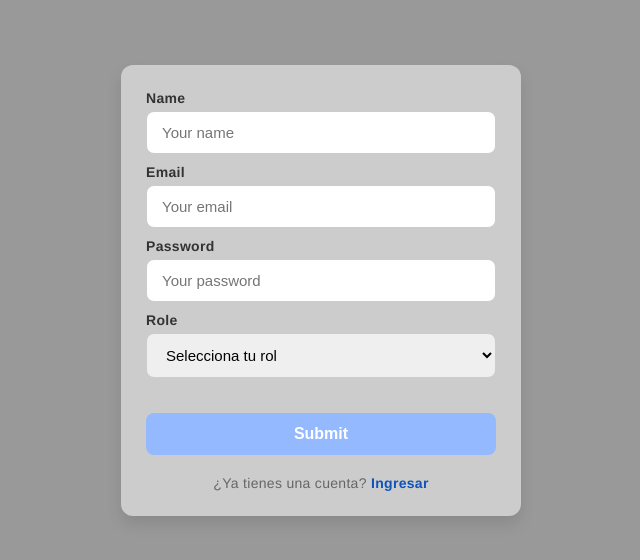
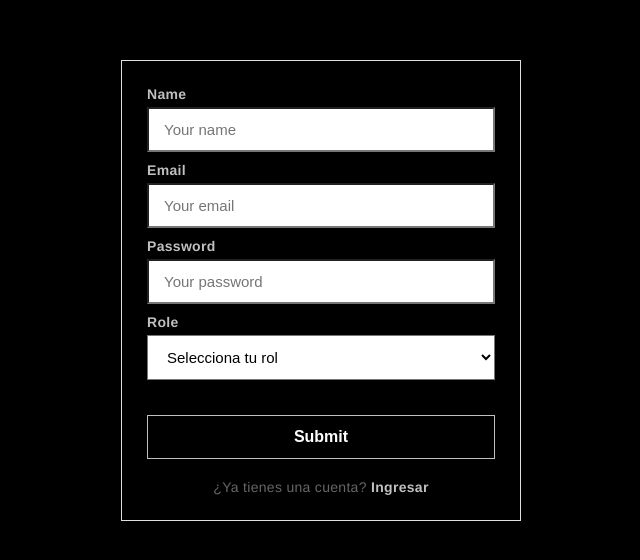
Before and after one commit to Lucio-Morales/Find-teacher-react, a React (Vite) app in the folder client/: page /register in a window 1280 px wide. Shown: the part 110-670 px from the top of the page, without its empty margins (319-959 px from the left). Built offline with nearby package versions, Linux system fonts and the light colour scheme.

Commit message:
style changes

```diff
--- /dev/null
+++ b/client/src/lib/data/pages/messages/index.ts
@@ -0,0 +1,16 @@
+const navItems = [
+  {
+    title: 'All messages',
+    key: 'all',
+    path: '/messages/all',
+    index: true,
+    basePageUrl: '/messages',
+  },
+  {
+    title: 'Requests',
+    key: 'requests',
+    path: '/messages/requests',
+  },
+];
+
+export default navItems;
--- a/client/src/pages/Landing/styles/index.tsx
+++ b/client/src/pages/Landing/styles/index.tsx
@@ -5,7 +5,7 @@ export const Container = styled.div`
   grid-template-columns: 1fr 1fr;
   height: 100vh;
   padding: 20px;
-  background-color: #f8f8f8;
+  // background-color: #f8f8f8;
 
   @media (max-width: 768px) {
     grid-template-columns: 1fr;
@@ -28,7 +28,7 @@ export const LeftSection = styled.div`
 export const Title = styled.h1`
   font-size: 3rem;
   font-weight: bold;
-  color: #060215;
+  // color: #060215;
   margin-bottom: 20px;
 
   @media (max-width: 768px) {
@@ -38,7 +38,7 @@ export const Title = styled.h1`
 
 export const Description = styled.p`
   font-size: 1.2rem;
-  color: #333;
+  // color: #333;
   margin-bottom: 40px;
 
   @media (max-width: 768px) {
@@ -49,16 +49,16 @@ export const Description = styled.p`
 
 export const Button = styled.button`
   padding: 15px 30px;
-  font-size: 1rem;
+  font-size: 1.4rem;
   color: white;
-  background-color: #94b9ff;
-  border: none;
-  border-radius: 5px;
+  background-color: black;
+  border: 1px solid white;
+  // border-radius: 5px;
   cursor: pointer;
   transition: background-color 0.3s ease;
 
   &:hover {
-    background-color: #6882b4;
+    background-color: grey;
   }
 
   @media (max-width: 768px) {
@@ -80,5 +80,5 @@ export const RightSection = styled.div`
 export const Image = styled.img`
   max-width: 100%;
   height: auto;
-  border-radius: 10px;
+  // border-radius: 10px;
 `;
--- a/client/src/pages/Login/index.tsx
+++ b/client/src/pages/Login/index.tsx
@@ -86,6 +86,16 @@ const Login: React.FC = () => {
         <button type="submit" disabled={mutation.isPending}>
           {mutation.isPending ? 'Logueando...' : 'Submit'}
         </button>
+        <div className="redirect-text">
+          ¿Eres nuevo?{' '}
+          <span
+            onClick={() => {
+              navigate('/register');
+            }}
+          >
+            Registrarse
+          </span>
+        </div>
       </Form>
     </FormWrapper>
   );
--- /dev/null
+++ b/client/src/pages/Messages/index.tsx
@@ -0,0 +1,18 @@
+import { Outlet } from 'react-router-dom';
+import Nav from '../../components/page/Nav';
+import { MainPane, SecondaryPane } from '../styles/Page';
+import navItems from '../../lib/data/pages/messages';
+
+const Messages = () => {
+  return (
+    <>
+      <MainPane>
+        <Nav items={navItems} />
+        <Outlet />
+      </MainPane>
+      <SecondaryPane>Secondary pane</SecondaryPane>
+    </>
+  );
+};
+
+export default Messages;
--- /dev/null
+++ b/client/src/pages/Messages/pages/AllMessages/index.tsx
@@ -0,0 +1,5 @@
+const AllMessages = () => {
+  return <>All messages</>;
+};
+
+export default AllMessages;
--- /dev/null
+++ b/client/src/pages/Messages/pages/Requests/index.tsx
@@ -0,0 +1,5 @@
+const Requests = () => {
+  return <>Requests messages</>;
+};
+
+export default Requests;
--- a/client/src/pages/Register/styles/index.tsx
+++ b/client/src/pages/Register/styles/index.tsx
@@ -6,7 +6,7 @@ const FormWrapper = styled.div`
   align-items: center;
   width: 100%;
   height: 100vh;
-  background-color: #999999;
+  // background-color: #999999;
   padding: 20px;
 `;
 
@@ -16,25 +16,27 @@ const Form = styled.form`
   width: 100%;
   max-width: 400px;
   padding: 25px;
-  background-color: #cccccc;
-  box-shadow: 0px 8px 16px rgba(0, 0, 0, 0.1);
-  border-radius: 12px;
-  // border: 1px solid #e0e0e0;
+  // background-color: #cccccc;
+  // box-shadow: 0px 8px 16px rgba(0, 0, 0, 0.5);
+  // border-radius: 12px;
+  border: 1px solid #e0e0e0;
 
   input,
   select {
+    background-color: white;
     width: 100%;
     padding: 12px 15px;
     margin-bottom: 15px;
-    border: 1px solid #ccc;
-    border-radius: 8px;
+    // border: 1px solid #ccc;
+    // border-radius: 8px;
     font-size: 15px;
     transition: border-color 0.3s, box-shadow 0.3s;
 
     &:focus {
       outline: none;
-      border-color: #94b9ff;
-      box-shadow: 0px 4px 8px rgba(0, 0, 0, 0.1);
+      border-color: silver;
+      background: white;
+      // box-shadow: 0px 4px 8px rgba(0, 0, 0, 0.1);
     }
   }
 
@@ -42,24 +44,24 @@ const Form = styled.form`
     font-size: 14px;
     font-weight: 600;
     margin-bottom: 5px;
-    color: #333;
+    color: silver;
   }
 
   button {
     width: 100%;
     padding: 12px;
     margin-top: 20px;
-    background-color: #94b9ff;
+    background-color: black;
     color: #fff;
     font-size: 16px;
     font-weight: bold;
-    border: none;
-    border-radius: 8px;
+    border: 1px solid silver;
+    // border-radius: 8px;
     cursor: pointer;
     transition: background-color 0.3s, transform 0.3s;
 
     &:hover {
-      background-color: #6882b4;
+      background-color: grey;
       transform: translateY(-2px);
       box-shadow: 0px 6px 12px rgba(0, 0, 0, 0.1);
     }
@@ -83,13 +85,13 @@ const Form = styled.form`
 
     span {
       cursor: pointer;
-      color: #0f52ba;
+      color: silver;
       text-decoration: none;
       font-weight: bold;
       transition: color 0.3s;
 
       &:hover {
-        color: #6882b4;
+        color: grey;
       }
     }
   }
--- a/client/src/router/router.tsx
+++ b/client/src/router/router.tsx
@@ -5,7 +5,7 @@ import Login from '../pages/Login';
 import RegisterForm from '../pages/Register';
 import TeacherDashboard from '../pages/TeacherDashboard';
 import StudentDashboard from '../pages/StudentDashboard';
-import ProtectedRoute from '../components/ProtectedRoute';
+// import ProtectedRoute from '../components/ProtectedRoute';
 import Publications from '../pages/TeacherDashboard/pages/Publications';
 import YourStudents from '../pages/TeacherDashboard/pages/YourStudents';
 import Forum from '../pages/TeacherDashboard/pages/Foro';
@@ -13,6 +13,9 @@ import Explore from '../pages/Explore';
 import Popular from '../pages/Explore/pages/Popular';
 import EducationalNews from '../pages/Explore/pages/EducationalNews';
 import TopEducators from '../pages/Explore/pages/TopEducators';
+import Messages from '../pages/Messages';
+import AllMessages from '../pages/Messages/pages/AllMessages';
+import Requests from '../pages/Messages/pages/Requests';
 
 const router = createBrowserRouter([
   {
@@ -24,11 +27,11 @@ const router = createBrowserRouter([
       { path: '/login', element: <Login /> },
       {
         path: '/teacher-dashboard',
-        element: (
-          <ProtectedRoute allowedRoles={['teacher']}>
-            <TeacherDashboard />
-          </ProtectedRoute>
-        ),
+        // element: (
+        //   <ProtectedRoute allowedRoles={['teacher']}>
+        element: <TeacherDashboard />,
+        //   </ProtectedRoute>
+        // ),
         children: [
           {
             path: '',
@@ -73,12 +76,21 @@ const router = createBrowserRouter([
         ],
       },
       {
+        path: 'messages',
+        element: <Messages />,
+        children: [
+          { path: '', element: <AllMessages />, index: true },
+          { path: 'all', element: <AllMessages /> },
+          { path: 'requests', element: <Requests /> },
+        ],
+      },
+      {
         path: '/student-dashboard',
-        element: (
-          <ProtectedRoute allowedRoles={['student']}>
-            <StudentDashboard />
-          </ProtectedRoute>
-        ),
+        // element: (
+        //   <ProtectedRoute allowedRoles={['student']}>
+        element: <StudentDashboard />,
+        // </ProtectedRoute>
+        // ),
       },
     ],
   },
```
